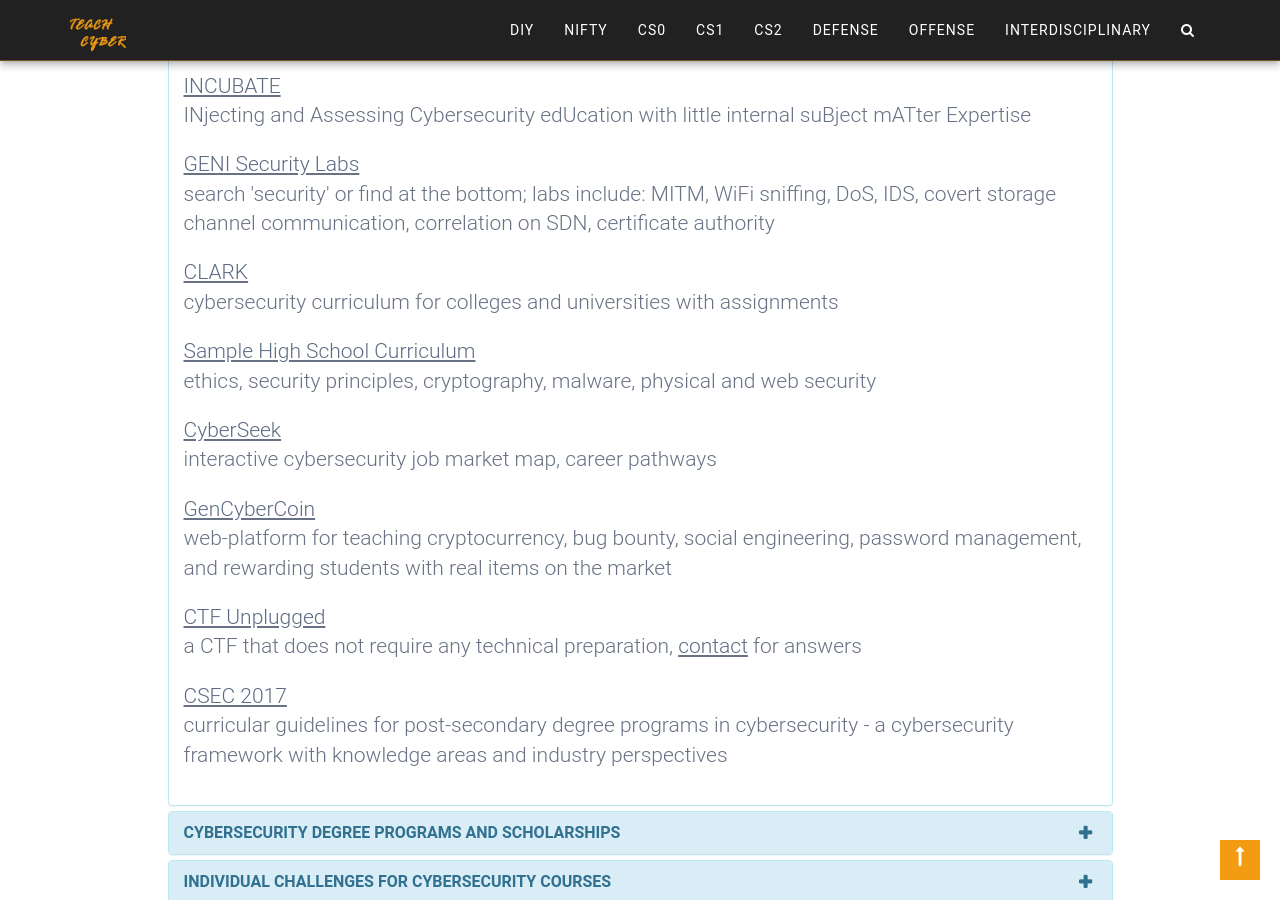
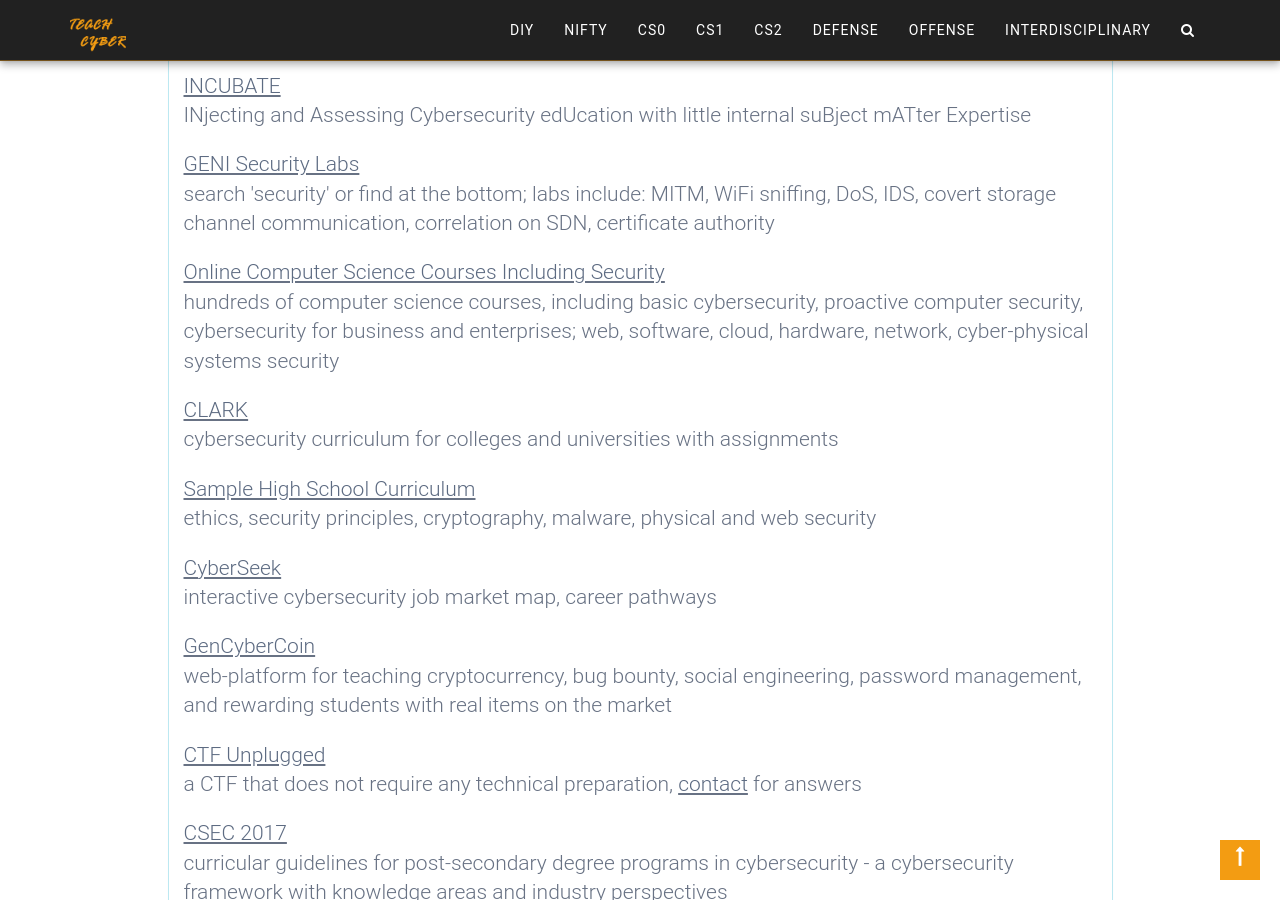
Before and after one commit to teachcyber/teachcyber.github.io, a Jekyll site: the page built from diy.html, in a window 1280 px wide and 900 px high, scrolled down 802 px. Built offline with Jekyll 4.4.1, drawn with Linux system fonts in a browser that asks for light colours.

Commit message:
Add online courses to DIY

```diff
--- a/_data/diy.yml
+++ b/_data/diy.yml
@@ -19,6 +19,10 @@
     - name: "GENI Security Labs"
       description: "search 'security' or find at the bottom; labs include: MITM, WiFi sniffing, DoS, IDS, covert storage channel communication, correlation on SDN, certificate authority"
       url: "http://www.cs.unc.edu/Research/geni/geniExercises/"
+
+    - name: "Online Computer Science Courses Including Security"
+      description: "hundreds of computer science courses, including basic cybersecurity, proactive computer security, cybersecurity for business and enterprises; web, software, cloud, hardware, network, cyber-physical systems security"
+      url: "https://www.freecodecamp.org/news/670-free-online-programming-computer-science-courses-you-can-start-in-december-a90149ac6de4/"
 
     - name: "CLARK"
       description: "cybersecurity curriculum for colleges and universities with assignments"
```
